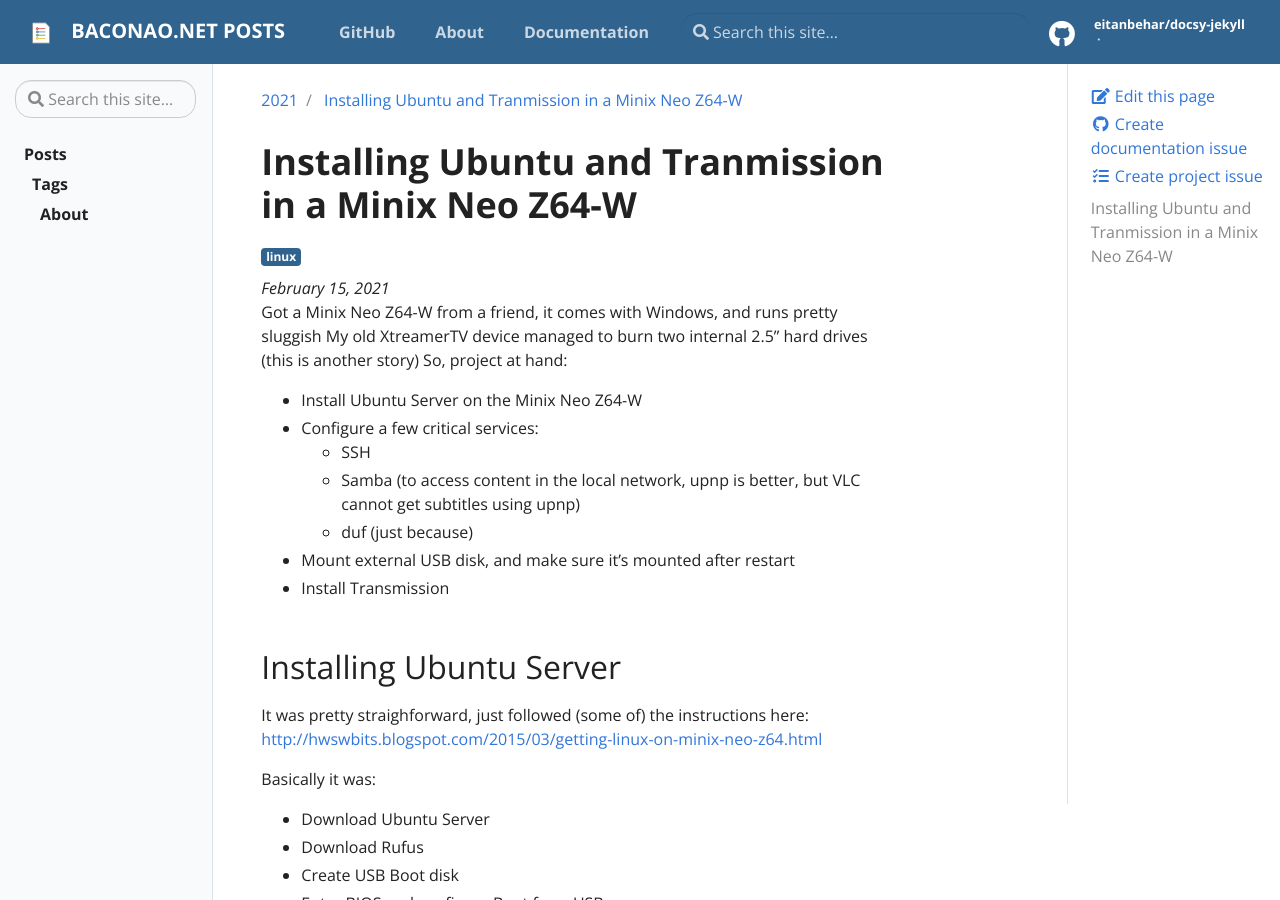
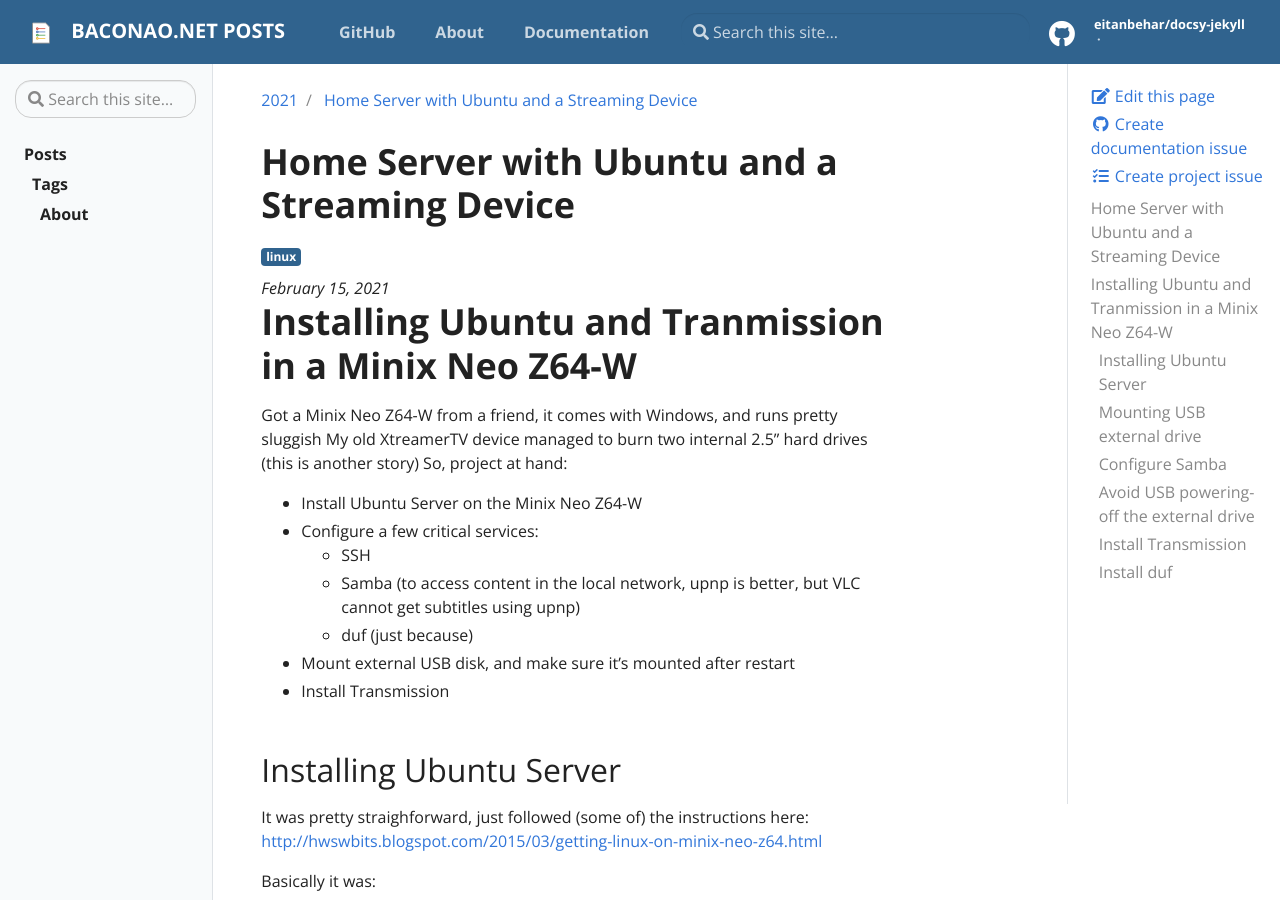
Before and after one commit to eitanbehar/docsy-jekyll, a Jekyll site: the page built from _posts/2021-02-15-installing-ubuntu-minix.md, in a window 1280 px wide and 900 px high. Built offline with Jekyll 4.4.1, drawn with Linux system fonts in a browser that asks for light colours; our own code applies the rules of GitHub Pages for plain Markdown files.

Commit message:
update post

```diff
--- a/_posts/2021-02-15-installing-ubuntu-minix.md
+++ b/_posts/2021-02-15-installing-ubuntu-minix.md
@@ -1,10 +1,12 @@
 ---
-title:  "Installing Ubuntu and Tranmission in a Minix Neo Z64-W"
+title:  "Home Server with Ubuntu and a Streaming Device"
 date:   2021-02-15
 categories: linux
 tags:
  - linux
 ---
+
+# Installing Ubuntu and Tranmission in a Minix Neo Z64-W
 
 Got a Minix Neo Z64-W from a friend, it comes with Windows, and runs pretty sluggish
 My old XtreamerTV device managed to burn two internal 2.5" hard drives (this is another story)
```
